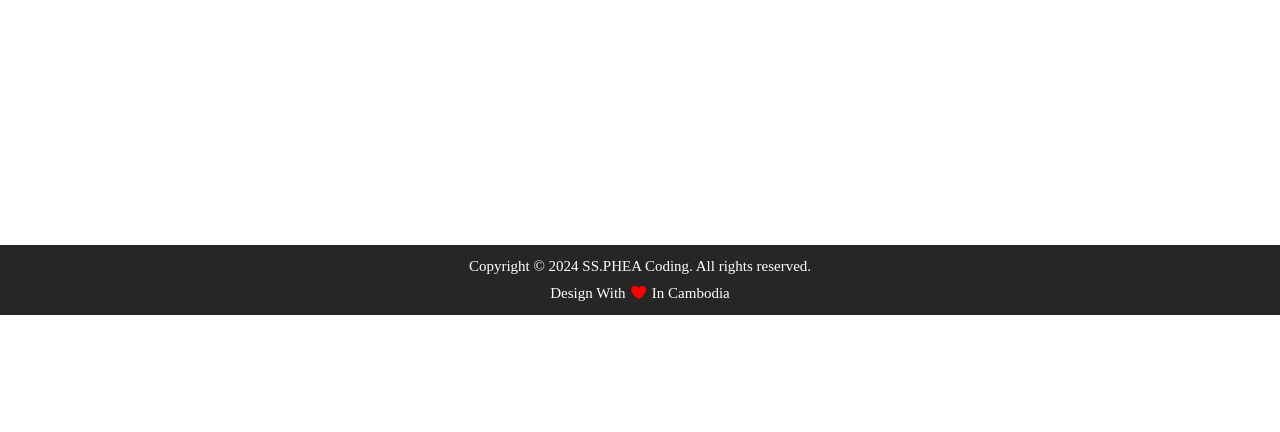
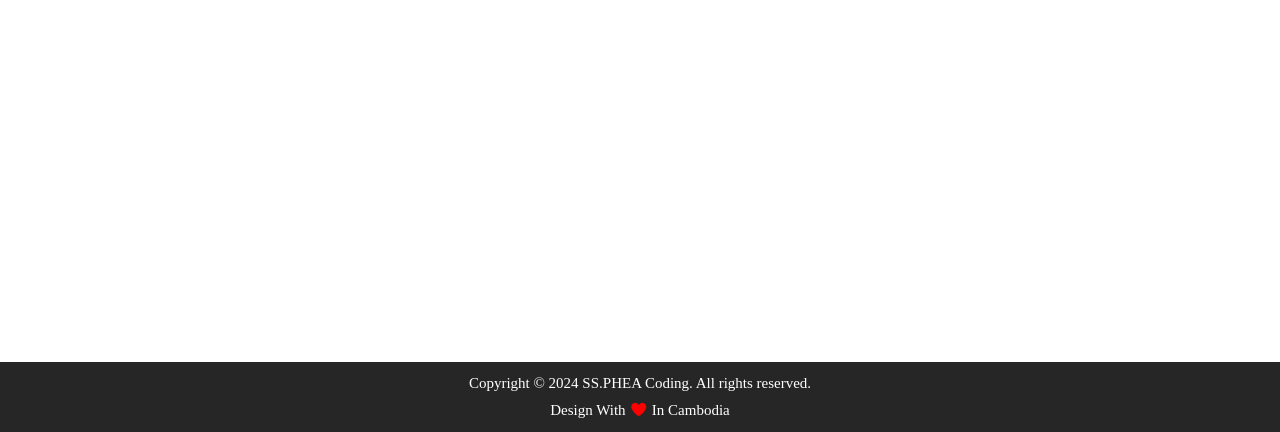
Before and after one commit to SS-Phea89-dotcom/Portfolio, a plain HTML site: page index.html in a window 1280 px wide. Shown: the part 518-950 px from the top of the page. Before the commit the page ends 833 px from the top, so only its background shows below. Drawn offline with Linux system fonts and the light colour scheme; a web font is replaced by a local one.

Commit message:
Update stylesheet.css

```diff
--- a/stylesheet.css
+++ b/stylesheet.css
@@ -104,3 +104,9 @@ button{
 .footer p{
     margin: 5px;
 }
+
+@media (max-width:1300px){
+    .container{
+        height: 820px;
+    }
+}
```
